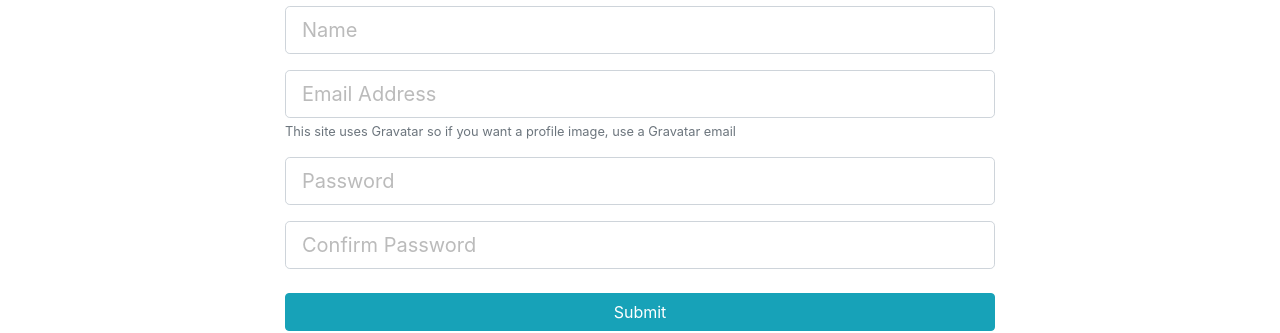
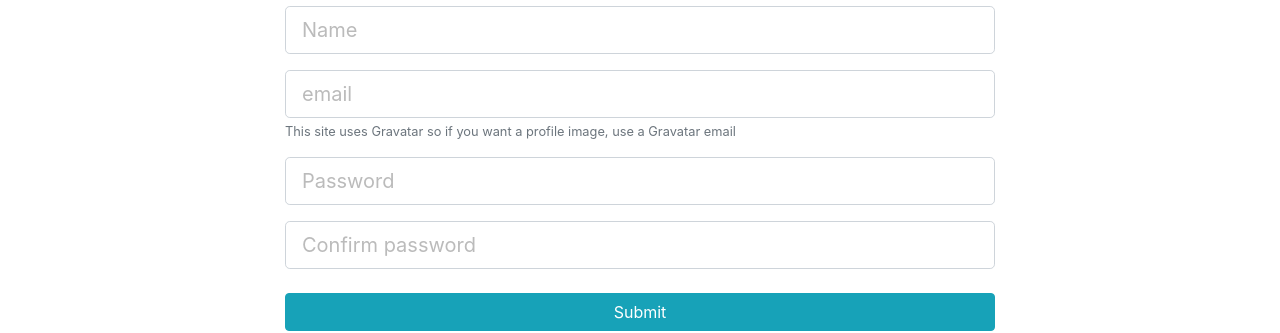
Before and after one commit to kamariapm/MERN-Stack-Social-Network, a React (Create React App) app in the folder client/: page /register in a window 1280 px wide. Shown: the part 195-528 px from the top of the page. Built offline with nearby package versions, Linux system fonts and the light colour scheme.

Commit message:
added profile reducers/profile action types. get current profile action.

```diff
--- /dev/null
+++ b/client/src/actions/profileActions.js
@@ -0,0 +1,40 @@
+import axios from "axios";
+import {
+  GET_PROFILE,
+  PROFILE_LOADING,
+  GET_ERRORS,
+  CLEAR_CURRENT_PROFILE
+} from "./types";
+
+//Get current profile
+export const getCurrentProfile = () => dispatch => {
+  dispatch(setProfileLoading());
+  axios
+    .get("/api/profile")
+    .then(res =>
+      dispatch({
+        type: GET_PROFILE,
+        payload: res.data
+      })
+    )
+    .catch(err =>
+      dispatch({
+        type: GET_PROFILE,
+        payload: {}
+      })
+    );
+};
+
+//Profile loading
+export const setProfileLoading = () => {
+  return {
+    type: PROFILE_LOADING
+  };
+};
+
+//Clear profile
+export const clearCurrentProfile = () => {
+  return {
+    type: CLEAR_CURRENT_PROFILE
+  };
+};
--- a/client/src/actions/types.js
+++ b/client/src/actions/types.js
@@ -1,2 +1,7 @@
 export const GET_ERRORS = "GET_ERRORS";
-export const SET_CURRENT_USER = "GSET_CURRENT_USER";
+export const SET_CURRENT_USER = "SET_CURRENT_USER";
+export const GET_PROFILE = "GET_PROFILE";
+export const PROFILE_LOADING = "PROFILE_LOADING";
+export const PROFILE_NOT_FOUND = "PROFILE_NOT_FOUND";
+export const CLEAR_CURRENT_PROFILE = "CLEAR_CURRENT_PROFILE";
+export const GET_PROFILES = "GET_PROFILES";
--- a/client/src/components/auth/Login.js
+++ b/client/src/components/auth/Login.js
@@ -1,8 +1,8 @@
 import React, { Component } from "react";
 import PropTypes from "prop-types";
 import { connect } from "react-redux";
-import classnames from "classnames";
 import { loginUser } from "../../actions/authActions";
+import TextFieldGroup from "../common/TextFieldGroup";
 
 class Login extends Component {
   constructor() {
@@ -60,36 +60,24 @@ class Login extends Component {
                 Sign in to your realDevsMeet account
               </p>
               <form onSubmit={this.onSubmit}>
-                <div className="form-group">
-                  <input
-                    type="email"
-                    className={classnames("form-control form-control-lg", {
-                      "is-invalid": errors.email
-                    })}
+                <TextFieldGroup
                   placeholder="Email Address"
                   name="email"
+                  type="email"
                   value={this.state.email}
                   onChange={this.onChange}
+                  error={errors.email}
                 />
-                  {errors.email && (
-                    <div classname="invalid-feedback">{errors.email}</div>
-                  )}
-                </div>
-                <div className="form-group">
-                  <input
-                    type="password"
-                    className={classnames("form-control form-control-lg", {
-                      "is-invalid": errors.password
-                    })}
+
+                <TextFieldGroup
                   placeholder="Password"
                   name="password"
+                  type="password"
                   value={this.state.password}
                   onChange={this.onChange}
+                  error={errors.password}
                 />
-                  {errors.password && (
-                    <div classname="invalid-feedback">{errors.password}</div>
-                  )}
-                </div>
+
                 <input type="submit" className="btn btn-info btn-block mt-4" />
               </form>
             </div>
--- a/client/src/components/auth/Register.js
+++ b/client/src/components/auth/Register.js
@@ -4,6 +4,7 @@ import { withRouter } from "react-router-dom";
 import classnames from "classnames";
 import { connect } from "react-redux";
 import { registerUser } from "../../actions/authActions";
+import TextFieldGroup from "../common/TextFieldGroup";
 
 class Register extends Component {
   constructor() {
@@ -64,70 +65,37 @@ class Register extends Component {
                 Create your realDevsMeet account
               </p>
               <form noValidate onSubmit={this.onSubmit}>
-                <div className="form-group">
-                  <input
-                    type="text"
-                    className={classnames("form-control form-control-lg", {
-                      "is-invalid": errors.name
-                    })}
+                <TextFieldGroup
                   placeholder="Name"
                   name="name"
                   value={this.state.name}
                   onChange={this.onChange}
+                  error={errors.name}
                 />
-                  {errors.name && (
-                    <div classname="invalid-feedback">{errors.name}</div>
-                  )}
-                </div>
-                <div className="form-group">
-                  <input
-                    type="email"
-                    className={classnames("form-control form-control-lg", {
-                      "is-invalid": errors.email
-                    })}
-                    placeholder="Email Address"
+                <TextFieldGroup
+                  placeholder="email"
                   name="email"
                   value={this.state.email}
                   onChange={this.onChange}
+                  error={errors.email}
+                  info="This site uses Gravatar so if you want a profile image, use a Gravatar email"
                 />
-                  {errors.email && (
-                    <div classname="invalid-feedback">{errors.email}</div>
-                  )}
-                  <small className="form-text text-muted">
-                    This site uses Gravatar so if you want a profile image, use
-                    a Gravatar email
-                  </small>
-                </div>
-                <div className="form-group">
-                  <input
-                    type="password"
-                    className={classnames("form-control form-control-lg", {
-                      "is-invalid": errors.password
-                    })}
+                <TextFieldGroup
                   placeholder="Password"
                   name="password"
+                  type="password"
                   value={this.state.password}
                   onChange={this.onChange}
+                  error={errors.password}
                 />
-                  {errors.password && (
-                    <div classname="invalid-feedback">{errors.password}</div>
-                  )}
-                </div>
-                <div className="form-group">
-                  <input
+                <TextFieldGroup
+                  placeholder="Confirm password"
+                  name="password2"
                   type="password"
-                    className={classnames("form-control form-control-lg", {
-                      "is-invalid": errors.password2
-                    })}
-                    placeholder="Confirm Password"
-                    name="password2"
                   value={this.state.password2}
                   onChange={this.onChange}
+                  error={errors.password2}
                 />
-                  {errors.password2 && (
-                    <div classname="invalid-feedback">{errors.password2}</div>
-                  )}
-                </div>
                 <input type="submit" className="btn btn-info btn-block mt-4" />
               </form>
             </div>
--- /dev/null
+++ b/client/src/components/common/TextFieldGroup.js
@@ -0,0 +1,50 @@
+import React from "react";
+import classnames from "classnames";
+import PropTypes from "prop-types";
+
+const TextFieldGroup = ({
+  name,
+  placeholder,
+  value,
+  label,
+  error,
+  info,
+  type,
+  onChange,
+  disabled
+}) => {
+  return (
+    <div className="form-group">
+      <input
+        type={type}
+        className={classnames("form-control form-control-lg", {
+          "is-invalid": error
+        })}
+        placeholder={placeholder}
+        name={name}
+        value={value}
+        onChange={onChange}
+        disabled={disabled}
+      />
+      {info && <small className="form-text text-muted">{info}</small>}
+      {error && <div classname="invalid-feedback">{error}</div>}
+    </div>
+  );
+};
+
+TextFieldGroup.propTypes = {
+  name: PropTypes.string.isRequired,
+  placeholder: PropTypes.string,
+  value: PropTypes.string.isRequired,
+  info: PropTypes.string,
+  error: PropTypes.string,
+  type: PropTypes.string.isRequired,
+  onChange: PropTypes.func.isRequired,
+  disabled: PropTypes.string
+};
+
+TextFieldGroup.defaulProps = {
+  type: "text"
+};
+
+export default TextFieldGroup;
--- /dev/null
+++ b/client/src/components/dashboard/Dashboard.js
@@ -0,0 +1,24 @@
+import React, { Component } from "react";
+import PropTypes from "prop-types";
+import { connect } from "react-redux";
+import { getCurrentProfile } from "../../actions/profileActions";
+
+class Dashboard extends Component {
+  //LIFECYCLE METHOD
+  componentDidMount() {
+    this.props.getCurrentProfile();
+  }
+
+  render() {
+    return (
+      <div>
+        <h1>Dashboard</h1>
+      </div>
+    );
+  }
+}
+
+export default connect(
+  null,
+  { getCurrentProfile }
+)(Dashboard);
--- a/client/src/components/layout/Navbar.js
+++ b/client/src/components/layout/Navbar.js
@@ -3,6 +3,7 @@ import { Link } from "react-router-dom";
 import PropTypes from "prop-types";
 import { connect } from "react-redux";
 import { logoutUser } from "../../actions/authActions";
+import { clearCurrentProfile } from "../../actions/profileActions";
 
 class Navbar extends Component {
   //render is a lifecycle method which will "render" whatever is in the {}
@@ -11,6 +12,7 @@ class Navbar extends Component {
   onLogoutClick(e) {
     e.preventDefault();
     this.props.logoutUser();
+    this.props.clearCurrentProfile();
   }
   render() {
     const { isAuthenticated, user } = this.props.auth;
@@ -94,5 +96,5 @@ const mapStateToProps = state => ({
 
 export default connect(
   mapStateToProps,
-  { logoutUser }
+  { logoutUser, clearCurrentProfile }
 )(Navbar);
--- a/client/src/reducers/index.js
+++ b/client/src/reducers/index.js
@@ -1,8 +1,10 @@
 import { combineReducers } from "redux";
 import authReducer from "./authReducer";
 import errorReducer from "./errorReducer";
+import profileReducer from "./profileReducer";
 
 export default combineReducers({
   auth: authReducer,
-  errors: errorReducer
+  errors: errorReducer,
+  profile: profileReducer
 });
--- /dev/null
+++ b/client/src/reducers/profileReducer.js
@@ -0,0 +1,34 @@
+import {
+  GET_PROFILE,
+  PROFILE_LOADING,
+  CLEAR_CURRENT_PROFILE
+} from "../actions/types";
+
+const initialState = {
+  profile: null,
+  profiles: null,
+  loading: false
+};
+
+export default function(state = initialState, action) {
+  switch (action.type) {
+    case PROFILE_LOADING:
+      return {
+        ...state,
+        loading: true
+      };
+    case GET_PROFILE:
+      return {
+        ...state,
+        profile: action.payload,
+        loading: false
+      };
+    case CLEAR_CURRENT_PROFILE:
+      return {
+        ...state,
+        profile: null
+      };
+    default:
+      return state;
+  }
+}
```
Also changed, not shown: client/src/App.js (+6 -1 lines). Lines whose indentation alone changed are shown as unchanged.
